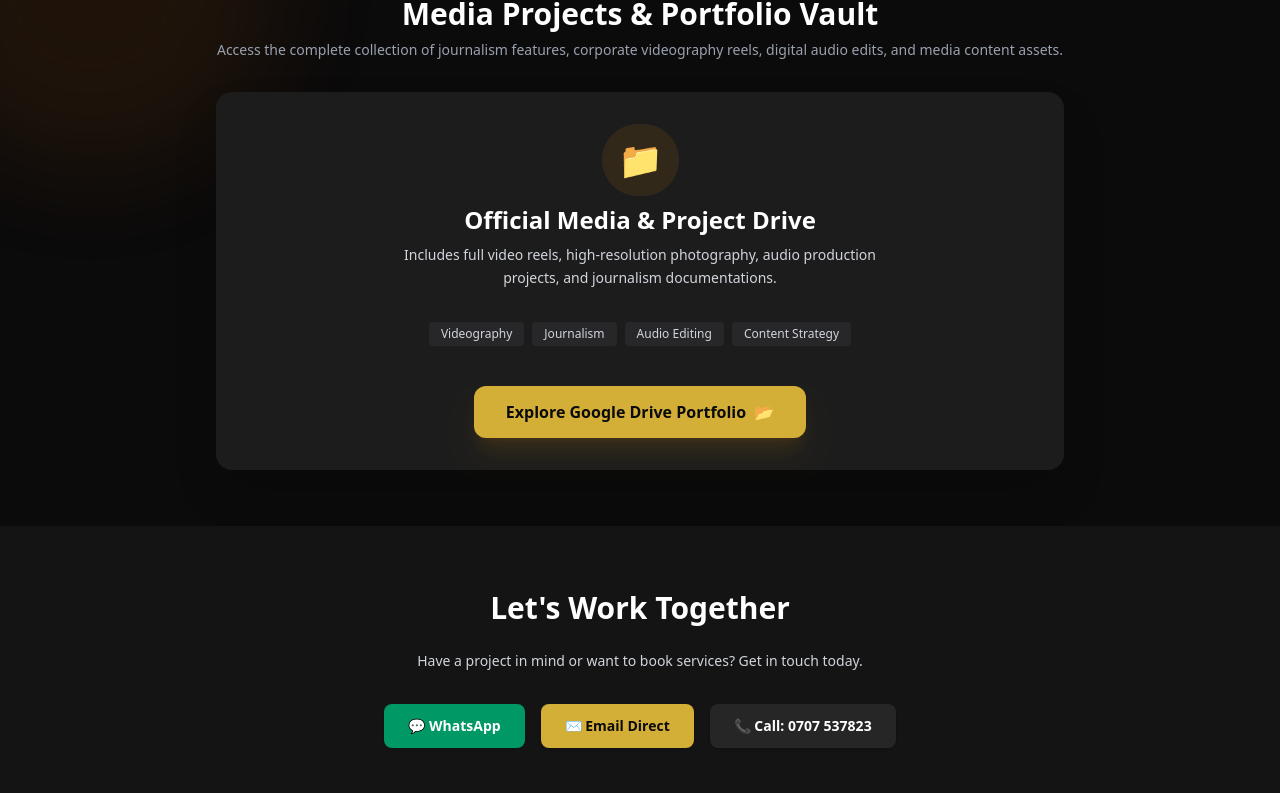
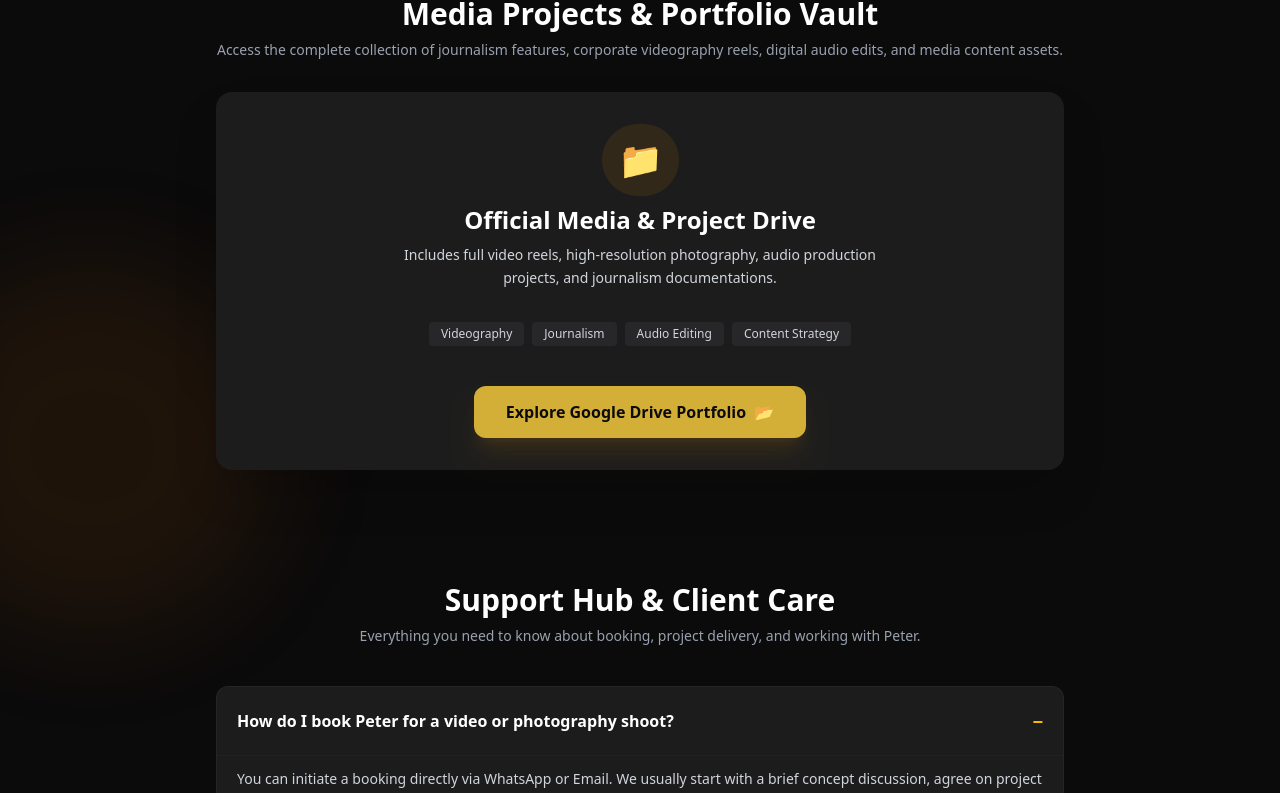
Before and after one commit to brianwaita88-sys/peter-portfolio, a Next.js app: page / in a window 1280 px wide. Shown: the part 1988-2781 px from the top of the page. Built offline with nearby package versions, Linux system fonts and the light colour scheme.

Commit message:
feat: add support hub and interactive FAQ section

```diff
--- a/app/page.tsx
+++ b/app/page.tsx
@@ -49,9 +49,28 @@ const rotatingTitles = [
   "Photographer"
 ];
 
+// Support Hub Questions & Answers
+const supportFaqs = [
+  {
+    question: "How do I book Peter for a video or photography shoot?",
+    answer: "You can initiate a booking directly via WhatsApp or Email. We usually start with a brief concept discussion, agree on project deliverables and timelines, and confirm the date once a commitment deposit is made."
+  },
+  {
+    question: "What is the standard turnaround time for video editing & audio projects?",
+    answer: "Turnaround depends on project scope. Short video reels and social media edits take 24–48 hours, while full event videography, corporate packages, or audio mastering typically take 3–7 business days."
+  },
+  {
+    question: "How should I send large raw video/audio files for editing?",
+    answer: "You can upload raw assets directly to Google Drive, WeTransfer, or Dropbox and share the folder link via WhatsApp or Email."
+  },
+  {
+    question: "Does Peter offer custom packages for events and long-term retainer work?",
+    answer: "Yes! Custom media coverage, podcast production packages, and monthly content creation retainers are available upon request."
+  }
+];
+
 export default function Home() {
   const whatsappNumber = "254707537823";
-  // Peter's Shared Google Drive Folder Link
   const driveFolderLink = "https://drive.google.com/drive/folders/1T1pnLSosuZzPWkCvZGXqI7dcOThmAoPb?usp=sharing";
 
   // Intro Splash Overlay Control
@@ -62,6 +81,9 @@ export default function Home() {
   const [titleIndex, setTitleIndex] = useState(0);
   const [displayText, setDisplayText] = useState("");
   const [isDeleting, setIsDeleting] = useState(false);
+
+  // Support Hub Active Accordion Control
+  const [openFaq, setOpenFaq] = useState<number | null>(0);
 
   // Timed Splash Screen Effect
   useEffect(() => {
@@ -101,6 +123,10 @@ export default function Home() {
 
     return () => clearTimeout(timeout);
   }, [displayText, isDeleting, titleIndex]);
+
+  const toggleFaq = (idx: number) => {
+    setOpenFaq(openFaq === idx ? null : idx);
+  };
 
   return (
     <main className="min-h-screen text-white font-sans relative overflow-hidden" style={{ backgroundColor: '#0B0B0B' }}>
@@ -161,20 +187,18 @@ export default function Home() {
           <a href="#services" className="hover:text-amber-400 transition text-gray-300">Services</a>
           <a href="#skills" className="hover:text-amber-400 transition text-gray-300">Skills</a>
           <a href="#projects" className="hover:text-amber-400 transition text-gray-300">Projects</a>
+          <a href="#support" className="hover:text-amber-400 transition text-gray-300">Support Hub</a>
           <a href="#contact" className="hover:text-amber-400 transition text-gray-300">Contact</a>
         </nav>
       </header>
 
       {/* Hero Section */}
       <section className="relative z-10 max-w-6xl mx-auto px-6 py-12 md:py-20 flex flex-col-reverse md:flex-row items-center justify-between gap-10" id="about">
-
-        {/* Text Area */}
         <div className="flex-1 text-center md:text-left space-y-5">
           <h1 className="text-3xl md:text-5xl font-extrabold tracking-tight text-white">
             Peter Ken Obbayi
           </h1>
 
-          {/* Animated Cycling Title */}
           <p className="text-lg md:text-2xl font-bold min-h-[36px]" style={{ color: '#D4AF37' }}>
             I am a <span className="underline decoration-amber-500/50 underline-offset-4">{displayText}</span>
             <span className="animate-ping ml-1 text-white inline-block">|</span>
@@ -184,7 +208,6 @@ export default function Home() {
             A passionate digital media professional and creative storyteller pursuing a B.A. in Journalism and Mass Communication at Kibabii University. I combine creativity, technology, and strategic thinking to help brands communicate effectively.
           </p>
 
-          {/* Hero Buttons */}
           <div className="flex flex-wrap justify-center md:justify-start gap-4 pt-2">
             <a
               href={driveFolderLink}
@@ -205,7 +228,6 @@ export default function Home() {
           </div>
         </div>
 
-        {/* Profile Image Wrapper */}
         <div className="flex-1 flex justify-center items-center">
           <div
             className="rounded-2xl overflow-hidden shadow-2xl transition duration-500 hover:scale-105"
@@ -221,7 +243,6 @@ export default function Home() {
             />
           </div>
         </div>
-
       </section>
 
       {/* Core Services Section */}
@@ -281,8 +302,6 @@ export default function Home() {
       {/* Career Vision, Values & Hobbies */}
       <section className="relative z-10 py-14 px-6 max-w-6xl mx-auto">
         <div style={{ display: 'grid', gridTemplateColumns: 'repeat(auto-fit, minmax(300px, 1fr))', gap: '1.5rem' }}>
-
-          {/* Vision & Core Values */}
           <div className="p-6 rounded-xl space-y-5" style={{ backgroundColor: '#1C1C1C' }}>
             <div>
               <h3 className="text-xl font-bold mb-2 text-white">Career Vision</h3>
@@ -303,7 +322,6 @@ export default function Home() {
             </div>
           </div>
 
-          {/* Hobbies & Personal Interests */}
           <div className="p-6 rounded-xl space-y-3" style={{ backgroundColor: '#1C1C1C' }}>
             <h3 className="text-xl font-bold text-white">Hobbies & Interests</h3>
             <p className="text-gray-400 text-xs mb-3">
@@ -317,11 +335,10 @@ export default function Home() {
               ))}
             </ul>
           </div>
-
         </div>
       </section>
 
-      {/* Single Google Drive Projects Showcase Section */}
+      {/* Google Drive Projects Showcase Section */}
       <section className="relative z-10 py-14 px-6 max-w-4xl mx-auto" id="projects">
         <div className="text-center mb-8">
           <h2 className="text-2xl md:text-3xl font-bold mb-2 text-white">Media Projects & Portfolio Vault</h2>
@@ -366,6 +383,42 @@ export default function Home() {
         </div>
       </section>
 
+      {/* Support Hub & FAQ Section */}
+      <section className="relative z-10 py-14 px-6 max-w-4xl mx-auto" id="support">
+        <div className="text-center mb-10">
+          <h2 className="text-2xl md:text-3xl font-bold mb-2 text-white">Support Hub & Client Care</h2>
+          <p className="text-gray-400 text-sm">
+            Everything you need to know about booking, project delivery, and working with Peter.
+          </p>
+        </div>
+
+        <div className="space-y-4">
+          {supportFaqs.map((faq, idx) => (
+            <div
+              key={idx}
+              className="rounded-xl overflow-hidden transition border border-zinc-800/80"
+              style={{ backgroundColor: '#1C1C1C' }}
+            >
+              <button
+                onClick={() => toggleFaq(idx)}
+                className="w-full text-left p-5 font-bold text-sm md:text-base flex justify-between items-center text-white hover:text-amber-400 transition"
+              >
+                <span>{faq.question}</span>
+                <span className="text-amber-400 text-lg ml-4">
+                  {openFaq === idx ? "−" : "+"}
+                </span>
+              </button>
+
+              {openFaq === idx && (
+                <div className="px-5 pb-5 text-gray-300 text-sm leading-relaxed border-t border-zinc-800/50 pt-3">
+                  {faq.answer}
+                </div>
+              )}
+            </div>
+          ))}
+        </div>
+      </section>
+
       {/* Contact Section & Footer */}
       <footer className="relative z-10 py-16 text-center" style={{ backgroundColor: '#141414' }} id="contact">
         <div className="max-w-4xl mx-auto px-6 space-y-6">
@@ -374,7 +427,6 @@ export default function Home() {
             Have a project in mind or want to book services? Get in touch today.
           </p>
 
-          {/* Contact Methods: WhatsApp, Email & Phone */}
           <div className="flex flex-col sm:flex-row justify-center items-center gap-4 pt-2">
             <a
               href={`https://wa.me/${whatsappNumber}?text=Hello%20Peter,%20I%20would%20like%20to%20inquire%20about%20booking%20a%20service.`}
```
